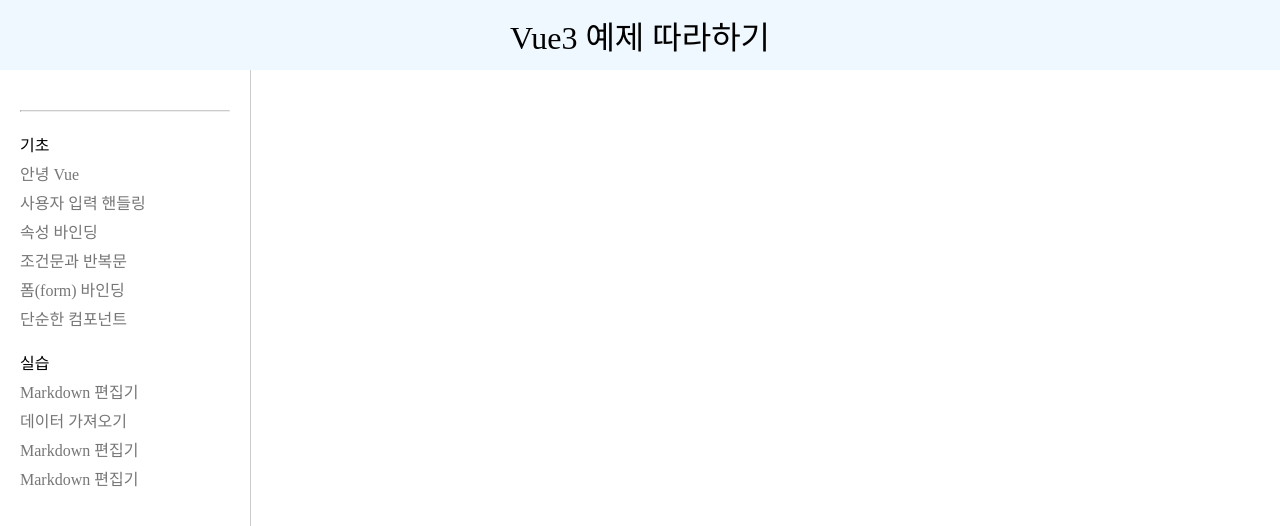
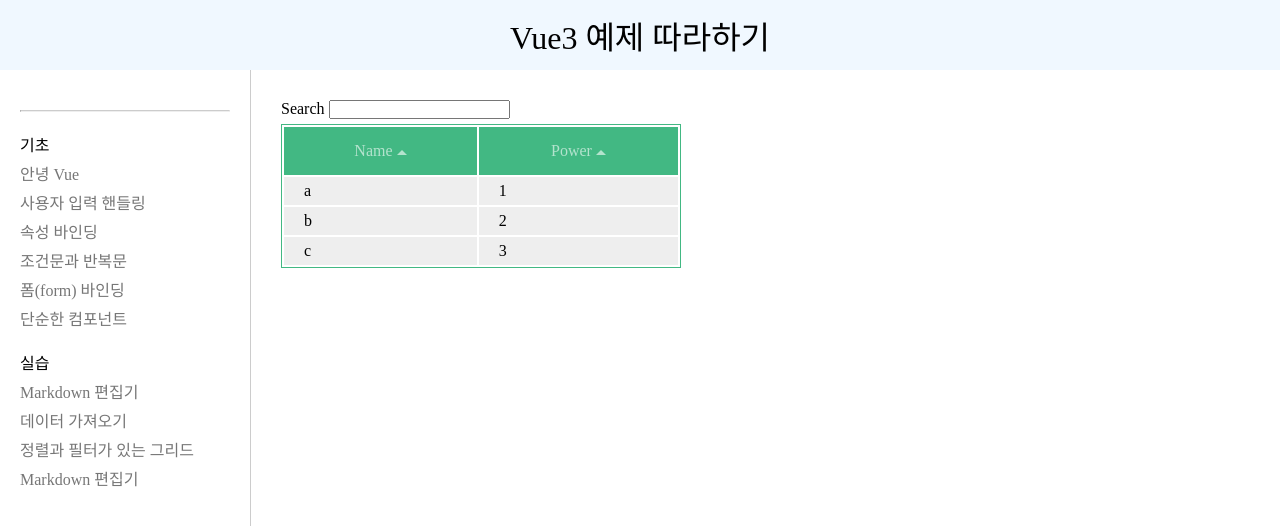
Before and after one commit to HaejinYang/vue-examples, a Vue app: page /sorted-filtered-grid in a window 1280 px wide. Shown: the top 526 px of the page. Built offline with nearby package versions, Linux system fonts and the light colour scheme; the HTML template or start-up script is replaced by a standard one.

Commit message:
정렬과 필터가 있는 그리드 예제 추가

```diff
--- /dev/null
+++ b/src/components/GridItem.vue
@@ -0,0 +1,134 @@
+<!-- eslint-disable @typescript-eslint/no-explicit-any -->
+<script setup lang="ts">
+import { ref, computed } from 'vue'
+type TableRow<T extends string> = Record<T, any>
+interface TableProps<T extends string> {
+  head: T[]
+  body: TableRow<T>[]
+  search: string
+}
+
+const props = defineProps<TableProps<string>>()
+const sortKey = ref('name')
+const sortOrder = ref<'asc' | 'desc'>('asc')
+
+const isAsc = computed(() => sortOrder.value === 'asc')
+const filteredBody = computed(() => {
+  let body = props.body
+
+  if (props.search) {
+    body = body.filter((row) =>
+      Object.values(row).some((value) => value.toString().includes(props.search)),
+    )
+  }
+
+  if (sortKey.value) {
+    body.sort((lhs, rhs) => {
+      const lhsValue = lhs[sortKey.value]
+      const rhsValue = rhs[sortKey.value]
+
+      if (typeof lhsValue === 'number' && typeof rhsValue === 'number') {
+        return sortOrder.value === 'asc' ? lhsValue - rhsValue : rhsValue - lhsValue
+      } else {
+        return sortOrder.value === 'asc'
+          ? lhsValue.toString().localeCompare(rhsValue.toString())
+          : rhsValue.toString().localeCompare(lhsValue.toString())
+      }
+    })
+  }
+
+  return body
+})
+
+const activeHead = ref('')
+function setActive(head: string) {
+  activeHead.value = head
+  if (sortOrder.value === 'asc') {
+    sortOrder.value = 'desc'
+  } else {
+    sortOrder.value = 'asc'
+  }
+}
+</script>
+
+<template>
+  <table>
+    <thead>
+      <th
+        @click="setActive(head)"
+        :class="{ active: head == activeHead }"
+        v-for="(head, index) in props.head"
+        :key="index"
+      >
+        {{ head }}
+        <span class="arrow" :class="{ asc: isAsc, desc: !isAsc }"></span>
+      </th>
+    </thead>
+    <tbody>
+      <tr v-for="(body, index1) in filteredBody" :key="index1">
+        <td v-for="(head, index2) in props.head" :key="index2">
+          {{ body[head] }}
+        </td>
+      </tr>
+    </tbody>
+  </table>
+</template>
+
+<style scoped lang="scss">
+table {
+  margin-top: 5px;
+  border: 1px solid var(--primary-string-color);
+  width: 400px;
+
+  thead {
+    th {
+      background-color: var(--primary-string-color);
+      color: rgba(255, 255, 255, 0.6);
+      padding: 15px;
+
+      &::first-letter {
+        text-transform: uppercase;
+      }
+
+      &:hover {
+        cursor: pointer;
+      }
+    }
+
+    th.active {
+      color: #ffffff;
+
+      .arrow {
+        opacity: 1;
+      }
+    }
+  }
+
+  tbody {
+    tr {
+      td {
+        background-color: #eeeeee;
+        padding: 5px 5px 5px 20px;
+      }
+    }
+  }
+}
+
+.arrow {
+  display: inline-block;
+  vertical-align: middle;
+  opacity: 0.6;
+}
+
+.arrow.asc {
+  border-left: 5px solid transparent;
+  border-right: 5px solid transparent;
+  border-bottom: 5px solid #ffffff;
+}
+
+.arrow.desc {
+  border-left: 5px solid transparent;
+  border-right: 5px solid transparent;
+  border-top: 5px solid #ffffff;
+}
+</style>
--- a/src/components/layout/AppSide.vue
+++ b/src/components/layout/AppSide.vue
@@ -16,7 +16,7 @@
 const practiceRoutes = [
   { path: '/markdown', name: 'Markdown 편집기', id: id.value++ },
   { path: '/fetch-data', name: '데이터 가져오기', id: id.value++ },
-  { path: '/markdown', name: 'Markdown 편집기', id: id.value++ },
+  { path: '/sorted-filtered-grid', name: '정렬과 필터가 있는 그리드', id: id.value++ },
   { path: '/markdown', name: 'Markdown 편집기', id: id.value++ },
 ]
 
--- a/src/router/index.ts
+++ b/src/router/index.ts
@@ -8,6 +8,7 @@
 import FormBindView from '@/views/FormBindView.vue'
 import SimpleComponentView from '@/views/SimpleComponentView.vue'
 import FetchDataView from '@/views/FetchDataView.vue'
+import SortedFilterView from '@/views/SortedFilterView.vue'
 
 const router = createRouter({
   history: createWebHistory(import.meta.env.BASE_URL),
@@ -57,6 +58,11 @@
       name: 'fetch-data',
       component: FetchDataView,
     },
+    {
+      path: '/sorted-filtered-grid',
+      name: 'sorted-filtered-grid',
+      component: SortedFilterView,
+    },
     // {
     //   path: '/about',
     //   name: 'about',
--- /dev/null
+++ b/src/views/SortedFilterView.vue
@@ -0,0 +1,18 @@
+<script setup lang="ts">
+import { ref } from 'vue'
+import GridItem from '@/components/GridItem.vue'
+const search = ref('')
+const head = ['name', 'power']
+const body = [
+  { name: 'a', power: 1 },
+  { name: 'b', power: 2 },
+  { name: 'c', power: 3 },
+]
+</script>
+
+<template>
+  Search <input type="text" v-model="search" />
+  <GridItem :head="head" :body="body" :search="search" />
+</template>
+
+<style scoped></style>
```
